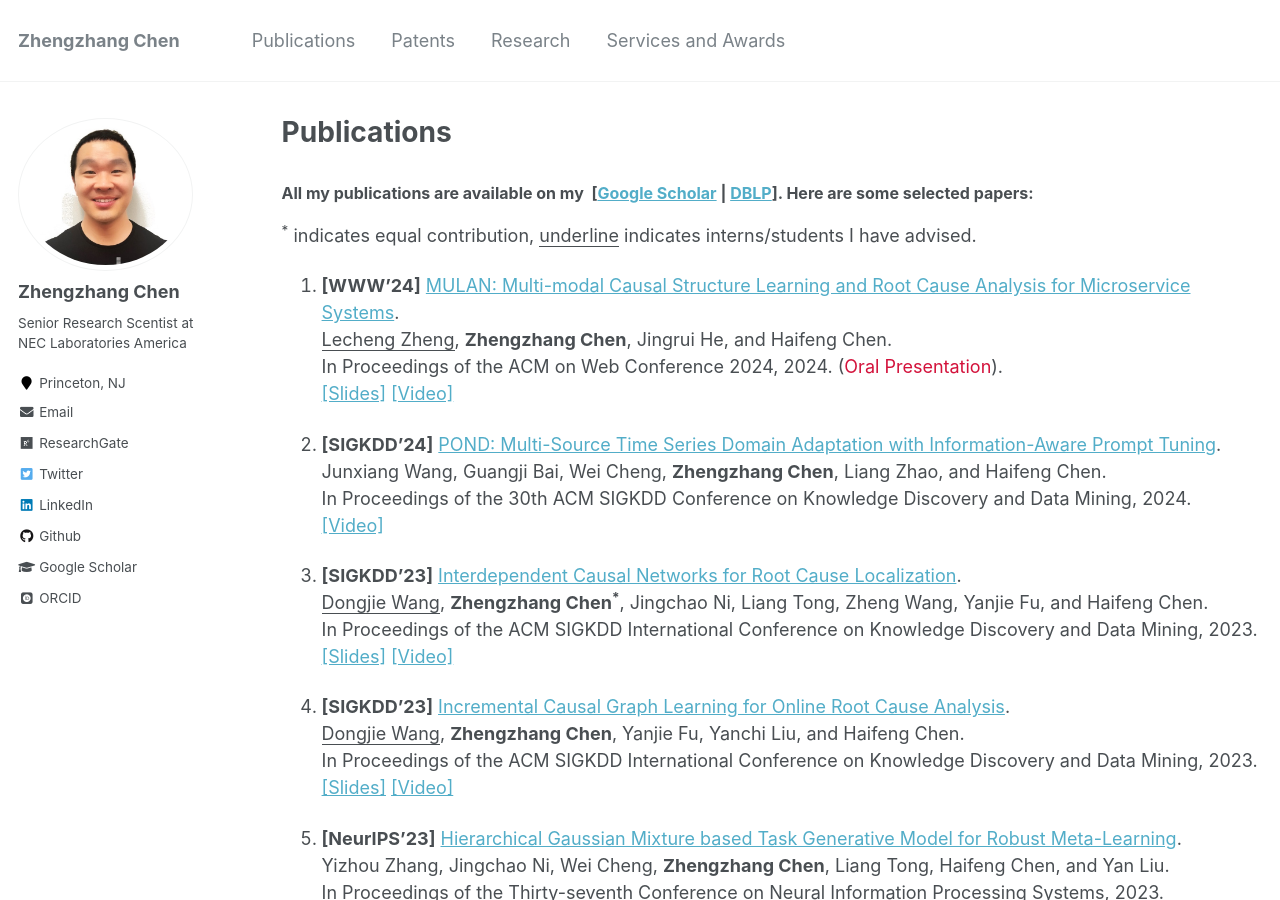
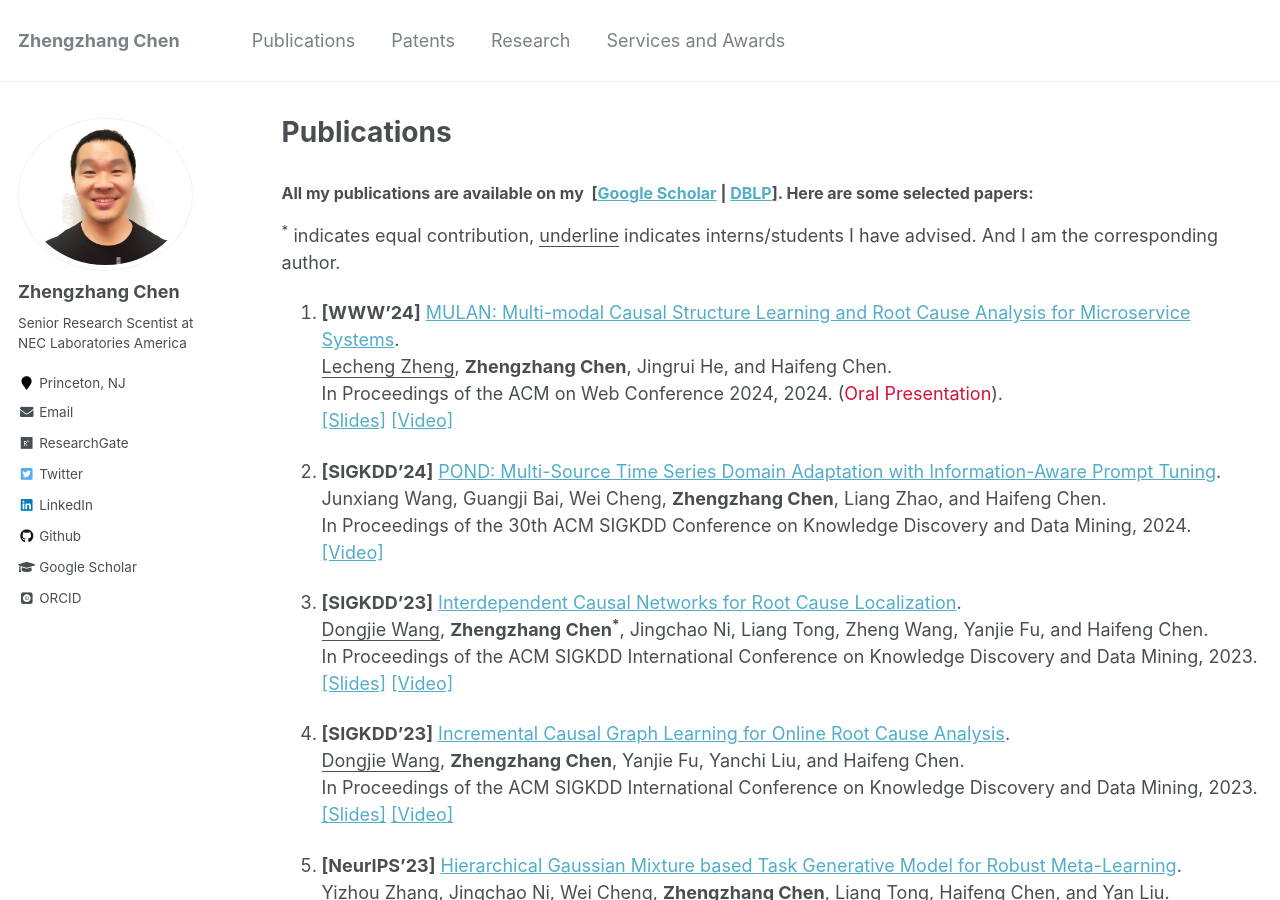
Before and after one commit to zhengzhangchen/zhengzhangchen.github.io, a Jekyll site: the page built from _pages/publications.md, in a window 1280 px wide and 900 px high. Built offline with Jekyll 4.4.1, drawn with Linux system fonts in a browser that asks for light colours; some web fonts are replaced.

Commit message:
Update publications.md

```diff
--- a/_pages/publications.md
+++ b/_pages/publications.md
@@ -16,7 +16,7 @@ author_profile: true
 </script>
 
 <h3><font size="3"><b>All my publications are available on my </b>&nbsp;[<a href="https://scholar.google.com/citations?user=2t7wQ24AAAAJ" target="_blank">Google Scholar</a> | <a href="https://dblp.org/pid/14/3744.html" target="_blank">DBLP</a>]. Here are some selected papers: </font> </h3>
-<p><sup>*</sup> indicates equal contribution, <u>underline</u> indicates interns/students I have advised.</p>
+<p><sup>*</sup> indicates equal contribution, <u>underline</u> indicates interns/students I have advised. And I am the corresponding author.</p>
 
 1. <strong>[WWW'24]</strong> <a href="https://zhengzhangchen.github.io/paper/MULAN-_Multi-modal_Causal_Structure_Learning_and_Root_Cause_Analysis_for_Microservice_Systems.pdf">MULAN: Multi-modal Causal Structure Learning and Root Cause Analysis for Microservice Systems</a>. <br> <u>Lecheng Zheng</u>, <b>Zhengzhang Chen</b>, Jingrui He, and Haifeng Chen. <br> In Proceedings of the ACM on Web Conference 2024, 2024. (<span style="color:#D3123B">Oral Presentation</span>). <br> [\[Slides\]](https://zhengzhangchen.github.io/Slides/mulan_www.pdf) [\[Video\]](https://zhengzhangchen.github.io/Video/mulan_video.mp4)
 
```
